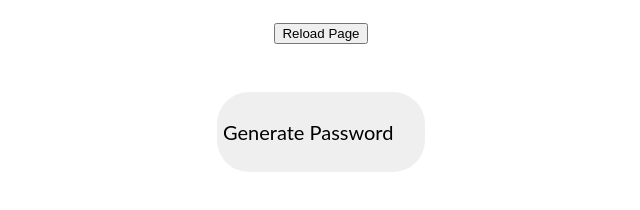
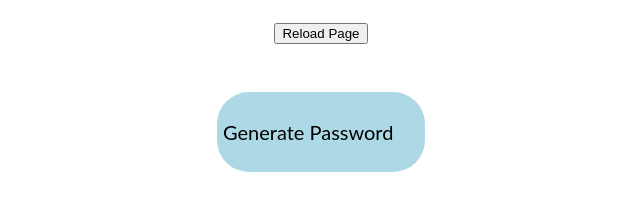
Before and after one commit to kor1k/passGen-yelskiy, a plain HTML site: page index.html in a window 1280 px wide. Shown: the whole page, without its empty margins (319-959 px from the left). Drawn offline with Linux system fonts and the light colour scheme.

Commit message:
bgc changed

```diff
--- a/src/css/style.css
+++ b/src/css/style.css
@@ -15,6 +15,7 @@ body {
     margin-top: 3rem;
     width: 13rem;
     height: 5rem;
+    background-color: lightblue;
     box-sizing: border-box;
     border: 1px slateblue;
     border-radius: 2rem;
--- a/src/js/script.js
+++ b/src/js/script.js
@@ -1,7 +1,4 @@
-function reloadBtn() {
-    location.reload();
-}
-
+function reloadBtn() {location.reload();}
 //-------------------------
 // Only numbers password
 // let charset = '1234567890';
```
